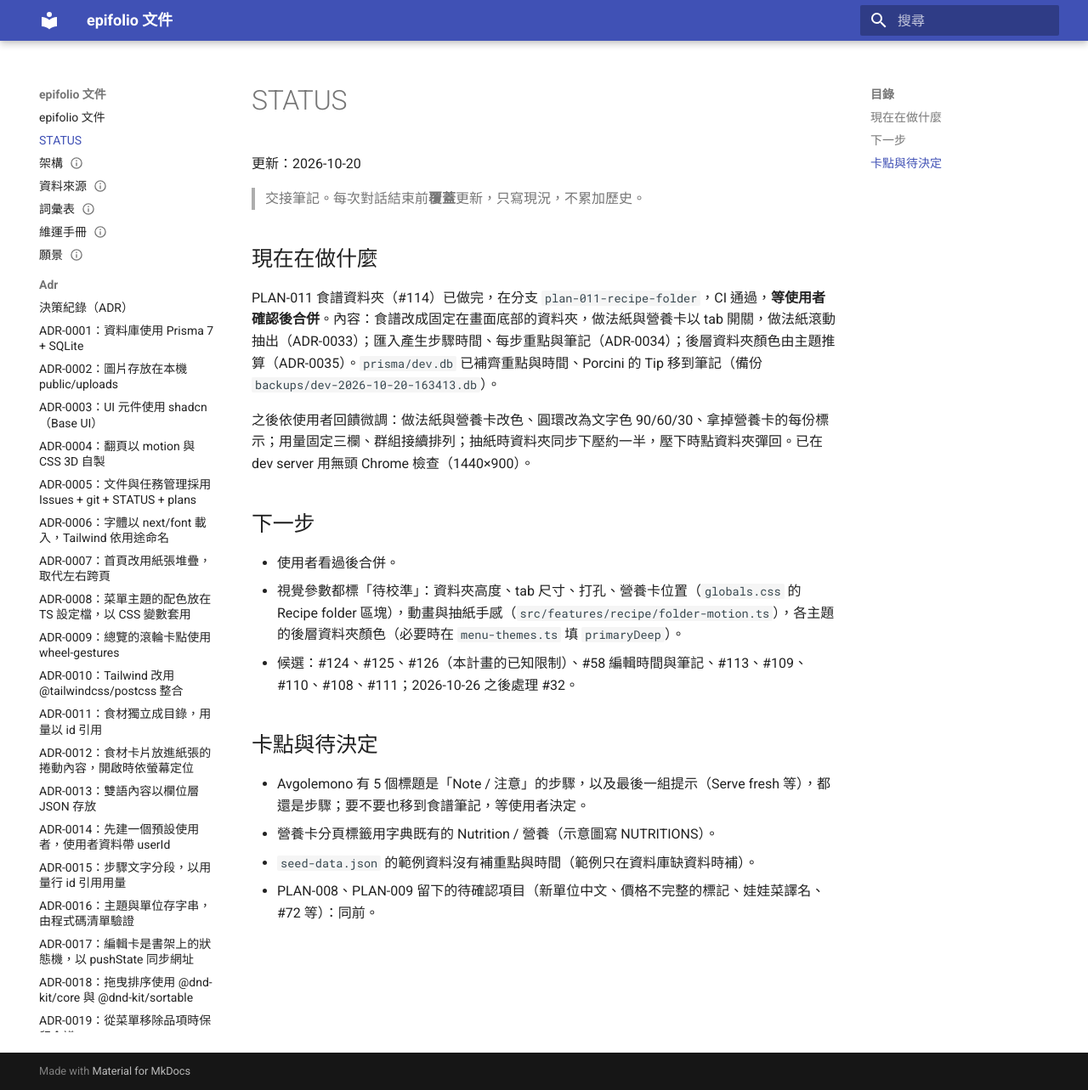
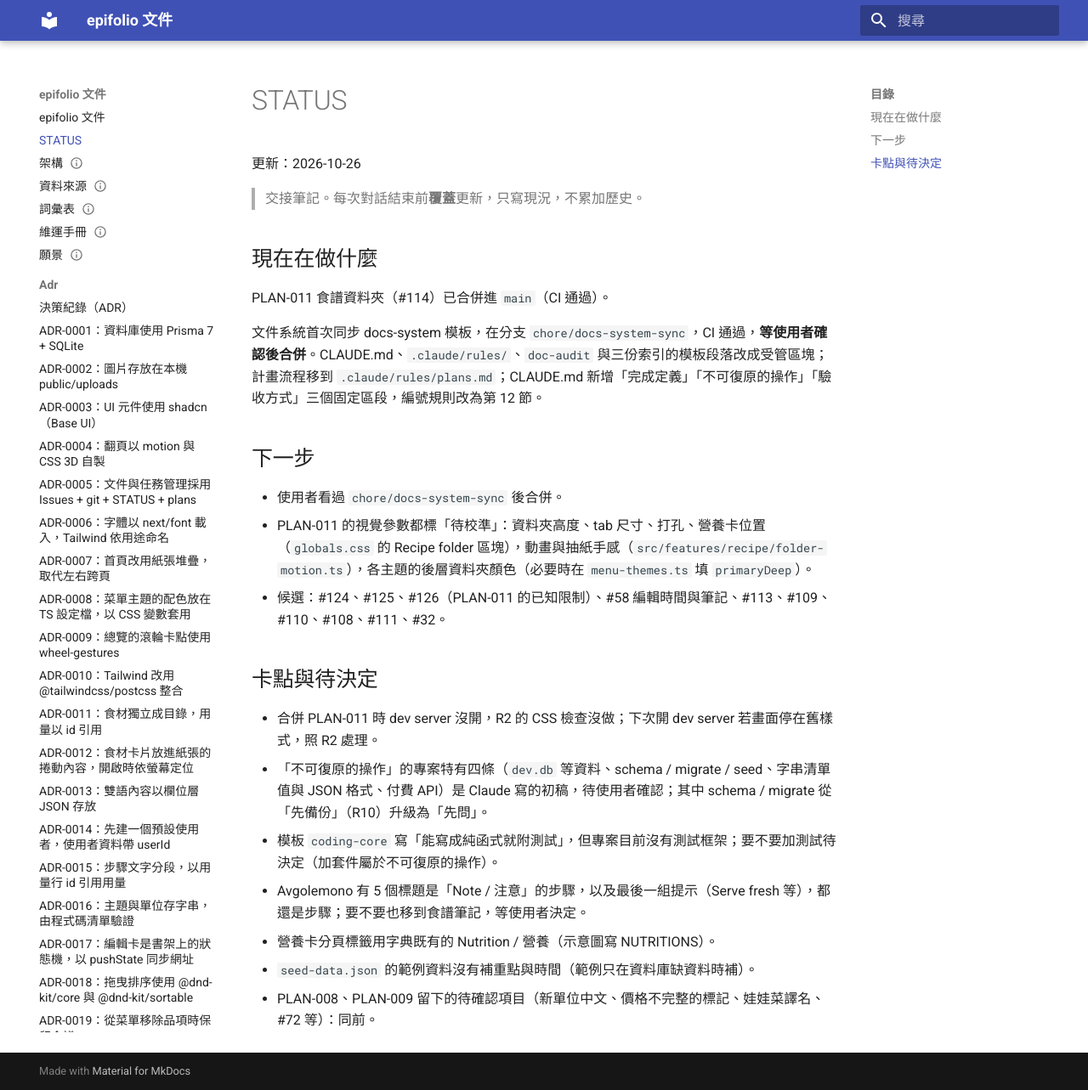
Before and after one commit to piercelin11/epifolio, an MkDocs documentation site: the page built from docs/STATUS.md, in a window 1280 px wide and 1283 px high. Shown: the whole window at 85% size. Built offline with MkDocs 1.6.1 and Material for MkDocs 9.7.7, drawn with Linux system fonts in a browser that asks for light colours.

Commit message:
docs: update status after the docs-system sync

```diff
--- a/docs/STATUS.md
+++ b/docs/STATUS.md
@@ -1,23 +1,26 @@
 # STATUS
 
-更新：2026-10-20
+更新：2026-10-26
 
 > 交接筆記。每次對話結束前**覆蓋**更新，只寫現況，不累加歷史。
 
 ## 現在在做什麼
 
-PLAN-011 食譜資料夾（#114）已做完，在分支 `plan-011-recipe-folder`，CI 通過，**等使用者確認後合併**。內容：食譜改成固定在畫面底部的資料夾，做法紙與營養卡以 tab 開關，做法紙滾動抽出（ADR-0033）；匯入產生步驟時間、每步重點與筆記（ADR-0034）；後層資料夾顏色由主題推算（ADR-0035）。`prisma/dev.db` 已補齊重點與時間、Porcini 的 Tip 移到筆記（備份 `backups/dev-2026-10-20-163413.db`）。
+PLAN-011 食譜資料夾（#114）已合併進 `main`（CI 通過）。
 
-之後依使用者回饋微調：做法紙與營養卡改色、圓環改為文字色 90/60/30、拿掉營養卡的每份標示；用量固定三欄、群組接續排列；抽紙時資料夾同步下壓約一半，壓下時點資料夾彈回。已在 dev server 用無頭 Chrome 檢查（1440×900）。
+文件系統首次同步 docs-system 模板，在分支 `chore/docs-system-sync`，CI 通過，**等使用者確認後合併**。CLAUDE.md、`.claude/rules/`、`doc-audit` 與三份索引的模板段落改成受管區塊；計畫流程移到 `.claude/rules/plans.md`；CLAUDE.md 新增「完成定義」「不可復原的操作」「驗收方式」三個固定區段，編號規則改為第 12 節。
 
 ## 下一步
 
-- 使用者看過後合併。
-- 視覺參數都標「待校準」：資料夾高度、tab 尺寸、打孔、營養卡位置（`globals.css` 的 Recipe folder 區塊），動畫與抽紙手感（`src/features/recipe/folder-motion.ts`），各主題的後層資料夾顏色（必要時在 `menu-themes.ts` 填 `primaryDeep`）。
-- 候選：#124、#125、#126（本計畫的已知限制）、#58 編輯時間與筆記、#113、#109、#110、#108、#111；2026-10-26 之後處理 #32。
+- 使用者看過 `chore/docs-system-sync` 後合併。
+- PLAN-011 的視覺參數都標「待校準」：資料夾高度、tab 尺寸、打孔、營養卡位置（`globals.css` 的 Recipe folder 區塊），動畫與抽紙手感（`src/features/recipe/folder-motion.ts`），各主題的後層資料夾顏色（必要時在 `menu-themes.ts` 填 `primaryDeep`）。
+- 候選：#124、#125、#126（PLAN-011 的已知限制）、#58 編輯時間與筆記、#113、#109、#110、#108、#111、#32。
 
 ## 卡點與待決定
 
+- 合併 PLAN-011 時 dev server 沒開，R2 的 CSS 檢查沒做；下次開 dev server 若畫面停在舊樣式，照 R2 處理。
+- 「不可復原的操作」的專案特有四條（`dev.db` 等資料、schema / migrate / seed、字串清單值與 JSON 格式、付費 API）是 Claude 寫的初稿，待使用者確認；其中 schema / migrate 從「先備份」（R10）升級為「先問」。
+- 模板 `coding-core` 寫「能寫成純函式就附測試」，但專案目前沒有測試框架；要不要加測試待決定（加套件屬於不可復原的操作）。
 - Avgolemono 有 5 個標題是「Note / 注意」的步驟，以及最後一組提示（Serve fresh 等），都還是步驟；要不要也移到食譜筆記，等使用者決定。
 - 營養卡分頁標籤用字典既有的 Nutrition / 營養（示意圖寫 NUTRITIONS）。
 - `seed-data.json` 的範例資料沒有補重點與時間（範例只在資料庫缺資料時補）。
```
